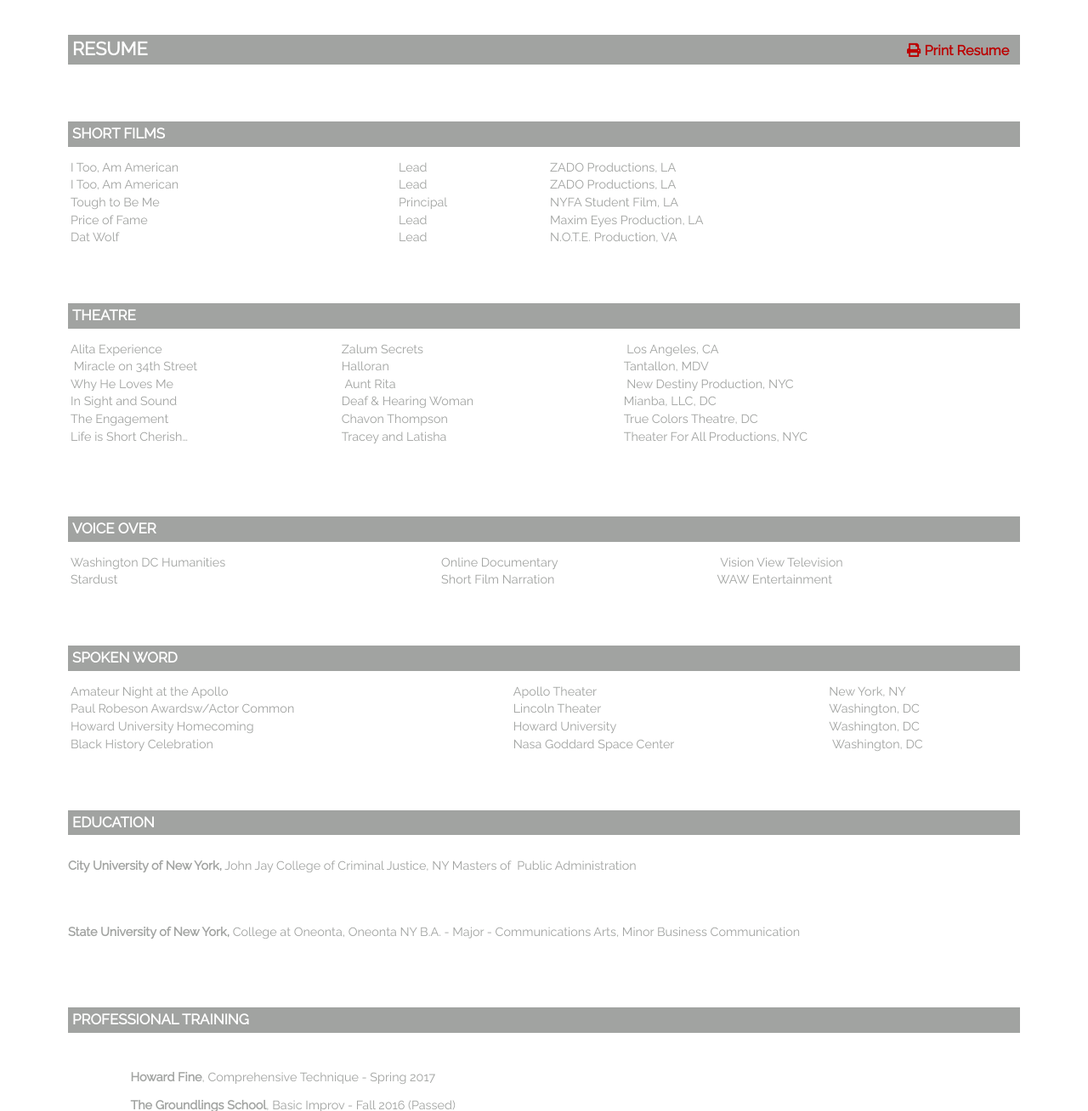
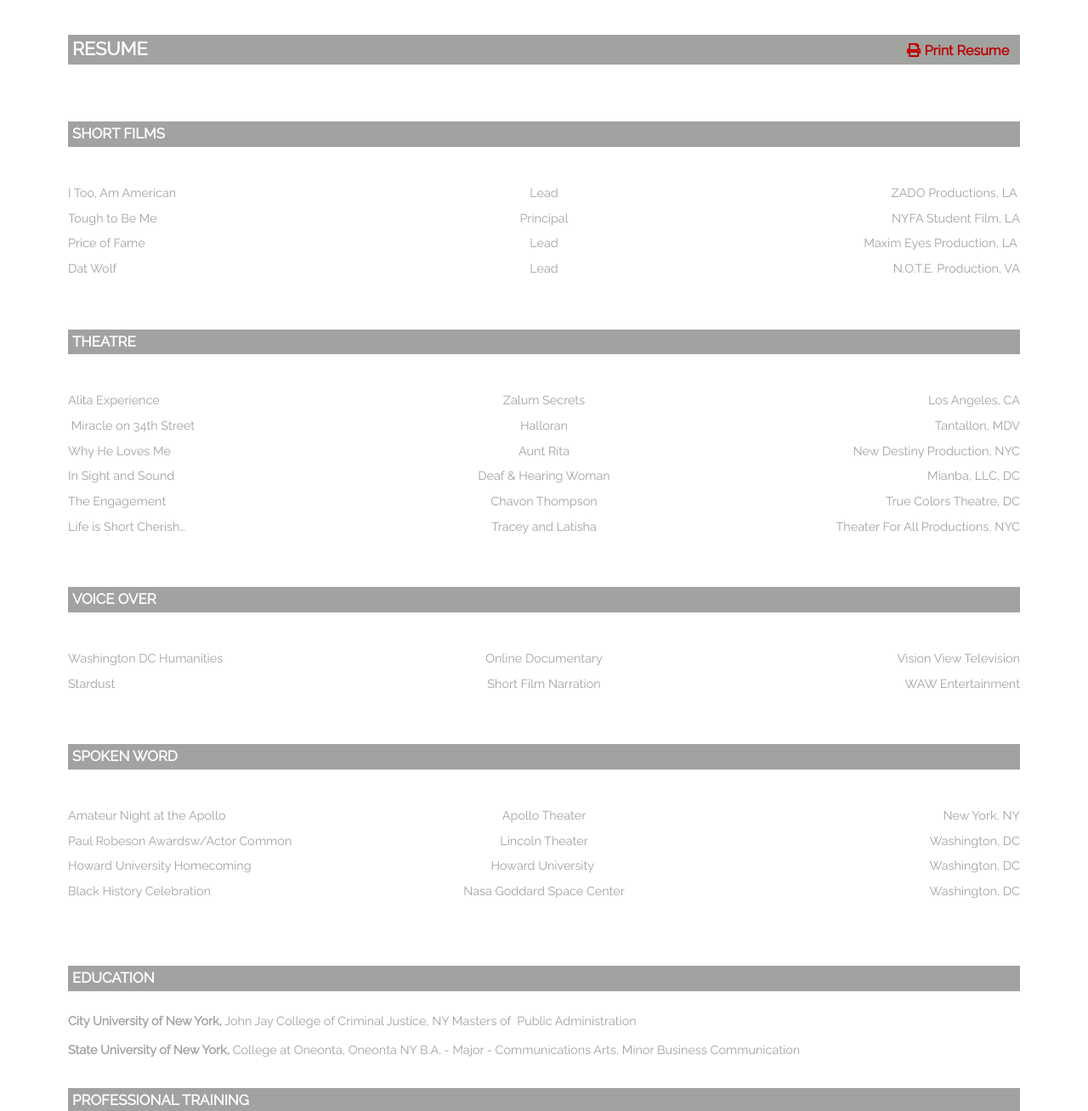
Before and after one commit to kward1025/Onward-Tech, a PHP site: page /kavonward-acting-resume.html in a window 1280 px wide. Shown: the part 377-1685 px from the top of the page at 85% size. Run offline with PHP 8.4, Linux system fonts and the light colour scheme.

Commit message:
table changes

```diff
--- a/kavonward.com/kavonward-acting-resume.html
+++ b/kavonward.com/kavonward-acting-resume.html
@@ -62,135 +62,118 @@
                     </div>
                     <h2 class=res_cat_head>RESUME <span class="print-button"><i class="fas fa-print"></i> Print Resume</span></h2>
                     <h3 class=res_cat>SHORT FILMS</h3>
-                    <table class="resume-table">
-                        <tr>
-                            <td>I Too, Am American</td>
-                            <td>Lead</td>
-                            <td>ZADO Productions, LA </td>
-                        </tr>
-                         <tr>
-                            <td>I Too, Am American</td>
-                            <td>Lead</td>
-                            <td>ZADO Productions, LA </td>
-                        </tr>
-                        <tr>
-                            <td>Tough to Be Me</td>
-                            <td>Principal</td>
-                            <td>NYFA Student Film, LA</td>
-                        </tr>
-                        <tr>
-                            <td>Price of Fame</td>
-                            <td>Lead</td>
-                            <td>Maxim Eyes Production, LA </td>
-                        </tr>
-                        <tr>
-                            <td>Dat Wolf</td>
-                            <td>Lead</td>
-                            <td>N.O.T.E. Production, VA</td>
-                        </tr>
+                    <div>
+                        <div class="grid">
+                            <div class="col">I Too, Am American</div>
+                            <div class="col" style="text-align:center">Lead</div>
+                            <div class="col" style="text-align:right">ZADO Productions, LA </div>
+                        </div>
+                        <div class="grid">
+                            <div class="col">Tough to Be Me</div>
+                            <div class="col" style="text-align:center">Principal</div>
+                            <div class="col" style="text-align:right">NYFA Student Film, LA</div>
+                        </div>
+                        <div class="grid">
+                            <div class="col">Price of Fame</div>
+                            <div class="col" style="text-align:center">Lead</div>
+                            <div class="col" style="text-align:right">Maxim Eyes Production, LA </div>
+                        </div>
+                        <div class="grid">
+                            <div class="col">Dat Wolf</div>
+                            <div class="col" style="text-align:center">Lead</div>
+                            <div class="col" style="text-align:right">N.O.T.E. Production, VA</div>
+                        </div>
+                    </div>
+                    <h3 class=res_cat>THEATRE</h3>
+                    <div>
+                        <div class="grid">
+                            <div class="col">Alita Experience</div>
+                            <div class="col" style="text-align:center">Zalum Secrets</div>
+                            <div class="col" style="text-align:right"> Los Angeles, CA</div>
+                        </div>
+                        <div class="grid">
+                            <div class="col"> Miracle on 34th Street</div>
+                            <div class="col" style="text-align:center">Halloran</div>
+                            <div class="col" style="text-align:right">Tantallon, MDV</div>
+                        </div>
+                        <div class="grid">
+                            <div class="col">Why He Loves Me</div>
+                            <div class="col" style="text-align:center">Aunt Rita</div>
+                            <div class="col" style="text-align:right">New Destiny Production, NYC</div>
+                        </div>
+                        <div class="grid">
+                            <div class="col">In Sight and Sound</div>
+                            <div class="col" style="text-align:center">Deaf & Hearing Woman</div>
+                            <div class="col" style="text-align:right">Mianba, LLC, DC</div>
+                        </div>
+                        <div class="grid">
+                            <div class="col">The Engagement</div>
+                            <div class="col" style="text-align:center">Chavon Thompson</div>
+                            <div class="col" style="text-align:right">True Colors Theatre, DC</div>
+                        </div>
+                        <div class="grid">
+                            <div class="col">Life is Short Cherish…</div>
+                            <div class="col" style="text-align:center">Tracey and Latisha</div>
+                            <div class="col" style="text-align:right">Theater For All Productions, NYC</div>
+                        </div>
+                    </div>
+                    <h3 class=res_cat>VOICE OVER</h3>
+                    <div>
+                        <div class="grid">
+                            <div class="col">Washington DC Humanities</div>
+                            <div class="col" style="text-align:center">Online Documentary</div>
+                            <div class="col" style="text-align:right">Vision View Television</div>
+                        </div>
+                        <div class="grid">
+                            <div class="col">Stardust</div>
+                            <div class="col" style="text-align:center">Short Film Narration</div>
+                            <div class="col" style="text-align:right">WAW Entertainment</div>
+                    	</div>
+                    </div>
+                    <h3 class=res_cat>SPOKEN WORD</h3>
+                    <div>
+                        <div class="grid">
+                            <div class="col">Amateur Night at the Apollo  </div>
+                            <div class="col" style="text-align:center">Apollo Theater</div>
+                            <div class="col" style="text-align:right">New York, NY</div>
+                        </div>
+                        <div class="grid">
+                            <div class="col">Paul Robeson Awardsw/Actor Common </div>
+                            <div class="col" style="text-align:center">Lincoln Theater</div>
+                            <div class="col" style="text-align:right">Washington, DC</div>
+                        </div>
+                        <div class="grid">
+                            <div class="col">Howard University Homecoming</div>
+                            <div class="col" style="text-align:center">Howard University </div>
+                            <div class="col" style="text-align:right">Washington, DC</div>
+                        </div>
+                        <div class="grid">
+                            <div class="col">Black History Celebration</div>
+                            <div class="col" style="text-align:center">Nasa Goddard Space Center</div>
+                            <div class="col" style="text-align:right">Washington, DC</div>
+                   	    </div>
 
-                    </table>
+                </div>
+                <h3 class=res_cat>EDUCATION</h3>
+                <p class="resume_graph"><strong>City University of New York,</strong> John Jay College of Criminal Justice, NY Masters of  Public Administration</p>
+                <p class="resume_graph"><strong>State University of New York,</strong> College at Oneonta, Oneonta NY B.A. - Major - Communications Arts, Minor Business Communication </p>
 
-                    <h3 class=res_cat>THEATRE</h3>
-                        <table class="resume-table">
-
-
-                        <tr>
-                            <td>Alita Experience </td>
-                            <td>Zalum Secrets</td>
-                            <td> Los Angeles, CA</td>
-                        </tr>
-                        <tr>
-                            <td> Miracle on 34th Street</td>
-                            <td>Halloran</td>
-                            <td>Tantallon, MDV</td>
-                        </tr>
-
-                        <tr>
-                            <td>Why He Loves Me	</td>
-                            <td> Aunt Rita	</td>
-                            <td> New Destiny Production, NYC</td>
-                        </tr>
-                        <tr>
-                            <td>In Sight and Sound 	</td>
-                            <td>Deaf & Hearing Woman</td>
-                            <td>Mianba, LLC, DC </td>
-                        </tr>
-                        <tr>
-                            <td>The Engagement</td>
-                            <td>Chavon Thompson</td>
-                            <td>True Colors Theatre, DC</td>
-                        </tr>
-                        <tr>
-                            <td>Life is Short Cherish…</td>
-                            <td>Tracey and Latisha</td>
-                            <td>Theater For All Productions, NYC </td>
-                        </tr>
-                    </table>
-
-
-                    <h3 class=res_cat>VOICE OVER</h3>
-                    <table class="resume-table">
-                        <tr>
-                            <td>Washington DC Humanities </td>
-                            <td>Online Documentary</td>
-                            <td> Vision View Television </td>
-                        </tr>
-                        <tr>
-                            <td>Stardust</td>
-                            <td>Short Film Narration</td>
-                            <td>WAW Entertainment </td>
-                    	</tr>
-                </table>
-
-                    <h3 class=res_cat>SPOKEN WORD</h3>
-                    <table class="resume-table" width="100%%">
-                        <tr>
-                            <td>Amateur Night at the Apollo  </td>
-                            <td>Apollo Theater</td>
-                            <td>New York, NY</td>
-                        </tr>
-                        <tr>
-                            <td>Paul Robeson Awardsw/Actor Common </td>
-                            <td>Lincoln Theater</td>
-                            <td>Washington, DC</td>
-                        </tr>
-                        <tr>
-                            <td>Howard University Homecoming</td>
-                            <td>Howard University </td>
-                            <td>Washington, DC</td>
-                        </tr>
-                        <tr>
-                            <td>Black History Celebration</td>
-                            <td>Nasa Goddard Space Center</td>
-                            <td> Washington, DC </td>
-                   	    </tr>
-
-                </table>
-
-                    <h3 class=res_cat>EDUCATION</h3>
-                    <p><strong>City University of New York,</strong> John Jay College of Criminal Justice, NY Masters of  Public Administration</p>
-                    <p><strong>State University of New York,</strong> College at Oneonta, Oneonta NY B.A. - Major - Communications Arts, Minor Business Communication </p>
-
-                    <h3 class=res_cat>PROFESSIONAL TRAINING</h3>
-                    <p>
-                    <strong>Howard Fine</strong>, Comprehensive Technique - Spring 2017 </br>
-                    <strong>The Groundlings School</strong>, Basic Improv - Fall 2016 (Passed) </br>
-                    <strong>Doug Warhit</strong>, On Camera Cold Reading and Scene Study Training - Fall 2016 </br>
-                    <strong>Carolyne Barry</strong>,  Intro and Intermediate Commercial Training - Summer, 2016 </br>
-                    <strong>Michael Testa</strong>, Cold Reading and Scene Study - Fall 2015 </br>
-                    <strong>Lindsey Weissmueller</strong>,  Scene Study - Fall 2015 </br>
-                    <strong>Bob Lambert</strong>, 2 Day Soap Intensive - On Camera Scene study - Fall 2015 </br>
-                    <strong>The Village Playback Theater</strong>, Improv/Playback Training - September 2014  - December 2014</p>
+                <h3 class=res_cat>PROFESSIONAL TRAINING</h3>
+                    <p class="resume_graph"><strong>Howard Fine</strong>, Comprehensive Technique - Spring 2017</p>
+                    <p class="resume_graph"><strong>The Groundlings School</strong>, Basic Improv - Fall 2016 (Passed) </p>
+                    <p class="resume_graph"><strong>Doug Warhit</strong>, On Camera Cold Reading and Scene Study Training - Fall 2016 </p>
+                    <p class="resume_graph"><strong>Carolyne Barry</strong>,  Intro and Intermediate Commercial Training - Summer, 2016 </p>
+                    <p class="resume_graph"><strong>Michael Testa</strong>, Cold Reading and Scene Study - Fall 2015 </p>
+                    <p class="resume_graph"><strong>Lindsey Weissmueller</strong>,  Scene Study - Fall 2015 </p>
+                    <p class="resume_graph"><strong>Bob Lambert</strong>, 2 Day Soap Intensive - On Camera Scene study - Fall 2015 </p>
+                    <p class="resume_graph"><strong>The Village Playback Theater</strong>, Improv/Playback Training - September 2014  - December 2014</p>
 
                     <h3 class=res_cat>SPECIAL SKILLS</h3>
-                    <p>
-                    Former Lobbyist, Storyteller, Voice Over Artist, Poet (written and spoken), Teacher, Mother, New York accent.</p>
+                    <p class="resume_graph">Former Lobbyist, Storyteller, Voice Over Artist, Poet (written and spoken), Teacher, Mother, New York accent.</p>
 
                     <h3 class=res_cat>AWARDS</h3>
-                     <p>
-                    2014 - 1st place winner at the Apollo Theater, Harlem NYC;  </br>
-                    2012 - Paul Robeson: “Here I Stand” Award Recipient; Opened for “Common” - Lincoln Theatre, Washington, DC. </p>
+                    <p class="resume_graph">2014 - 1st place winner at the Apollo Theater, Harlem NYC</p>
+                    <p class="resume_graph">2012 - Paul Robeson: “Here I Stand” Award Recipient; Opened for “Common” - Lincoln Theatre, Washington, DC.</p>
 
                 </div>
         </div>
--- a/kavonward.com/kavonward.css
+++ b/kavonward.com/kavonward.css
@@ -1,3 +1,9 @@
+/*
+Theme Name: Kavonward-2019
+Author: Kavon Ward, Shariq Torres
+Description: Updated actor site for Kavon Ward
+Version: 0.0.1
+*/
 body{
     padding:0px;
     margin:0px;
@@ -86,6 +92,19 @@ body{
     float:left;
     padding-left:30px;
     position: relative;
+}
+
+.grid{
+    display:flex;
+    width:100%;
+    margin-bottom:-20px;
+}
+
+.col{
+    flex:1;
+}
+.resume_graph{
+    margin-bottom:-30px;
 }
 
 /*
```
